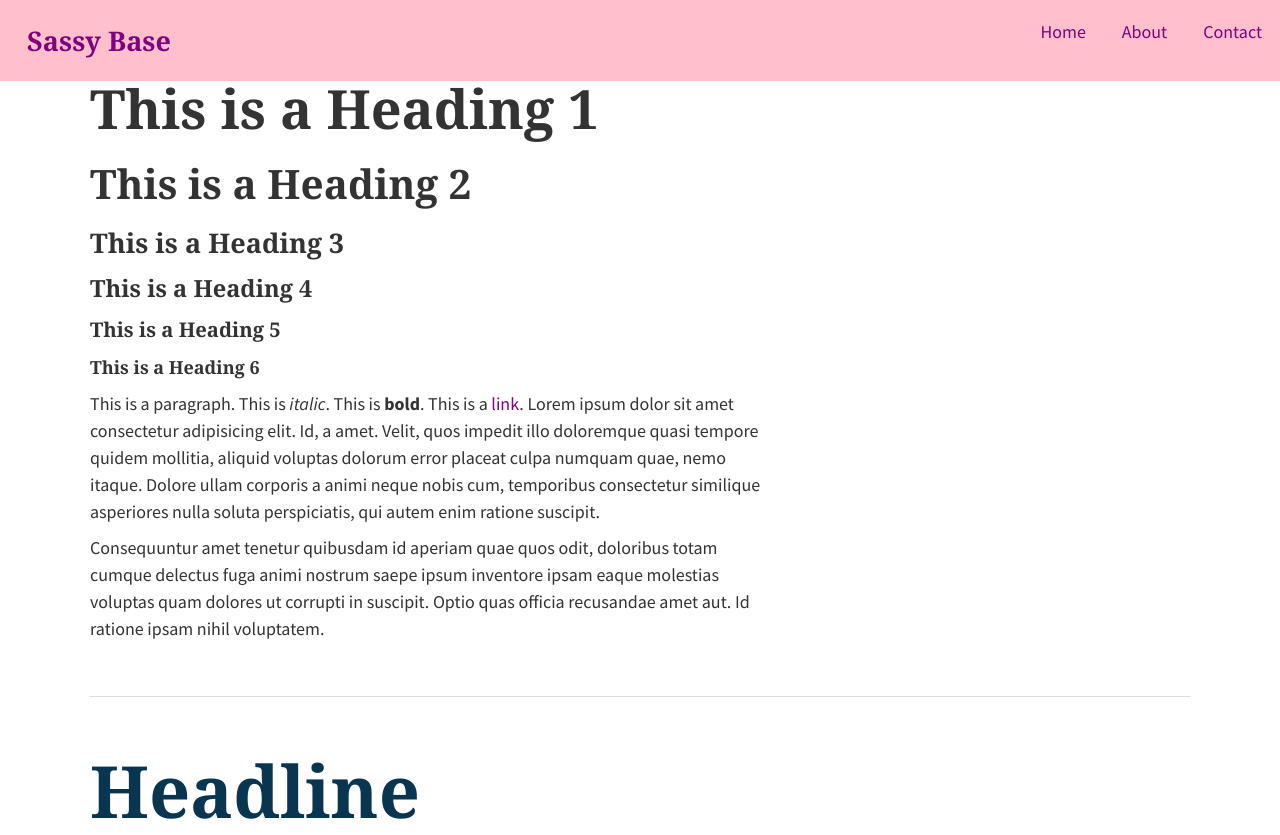
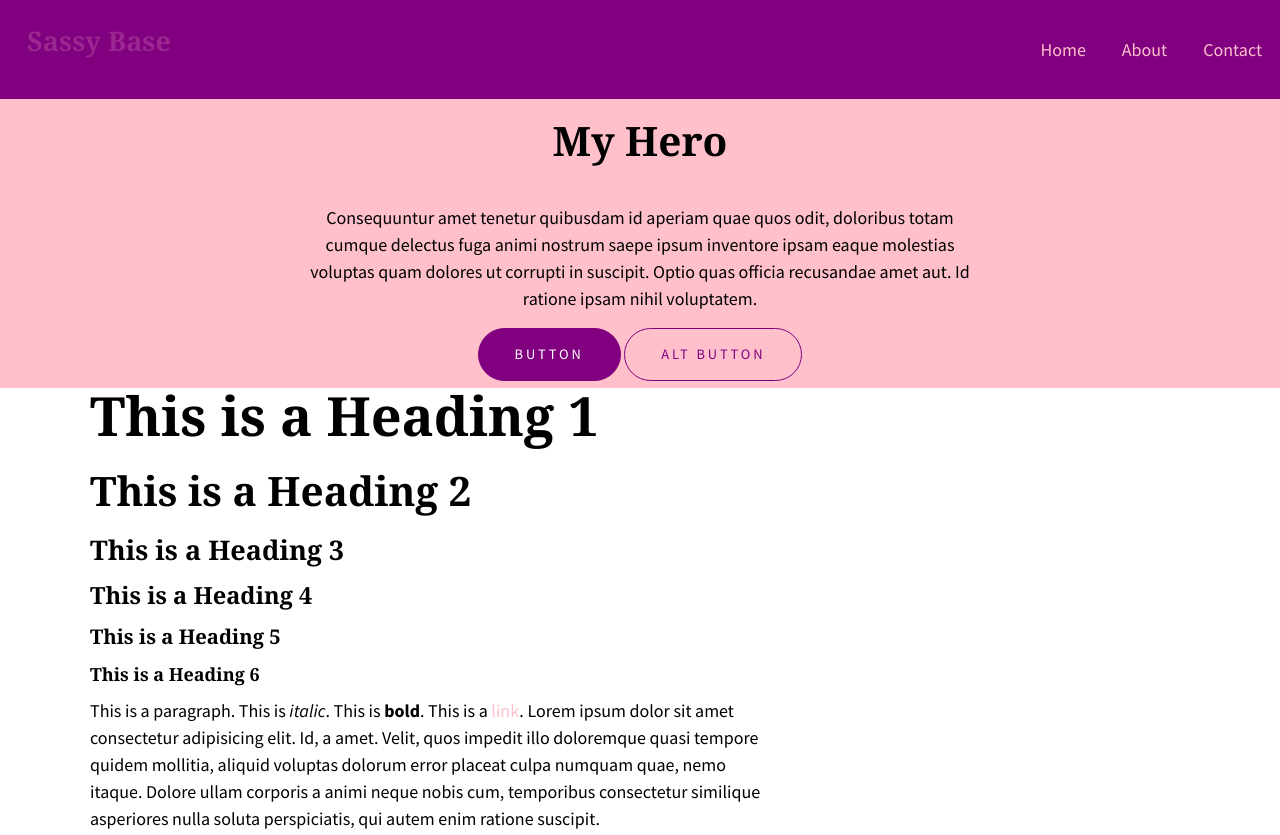
Before and after one commit to mrgvisitacion/sassy-base2, a plain HTML site: page index.html in a window 1280 px wide. Shown: the top 835 px of the page. Drawn offline with Linux system fonts and the light colour scheme; a script that the page names is missing; a web font is replaced by a local one.

Commit message:
Added Hero

```diff
--- a/index.html
+++ b/index.html
@@ -15,6 +15,11 @@
     <link href="css/style.css" rel="stylesheet" type="text/css" />
 </head>
 
+
+
+
+
+
 <body>
 
     <header class="site-header">
@@ -30,6 +35,19 @@
         </nav>
     </header>
 
+    <section class="hero">
+        <div class="container">
+            <h2>My Hero</h2>
+            <p>Consequuntur amet tenetur quibusdam id aperiam quae quos odit, doloribus totam cumque delectus fuga animi nostrum
+                    saepe ipsum inventore ipsam eaque molestias voluptas quam dolores ut corrupti in suscipit. Optio quas officia recusandae
+                    amet aut. Id ratione ipsam nihil voluptatem.</p>
+                <a href="#" class="button">Button</a>
+                <a href="#" class="button alt">Alt Button</a>
+        </div>
+    </section>
+
+
+
     <div class="container">
 
         <h1>This is a Heading 1</h1>
@@ -40,14 +58,14 @@
         <h6>This is a Heading 6</h6>
 
         <p>This is a paragraph. This is <em>italic</em>. This is <strong>bold</strong>. This is a <a href="#">link</a>. Lorem ipsum dolor sit amet consectetur adipisicing elit. Id, a amet. Velit, quos impedit illo doloremque quasi tempore
-            quidem mollitia, aliquid voluptas dolorum error placeat culpa numquam quae, nemo itaque. Dolore ullam corporis a
-            animi neque nobis cum, temporibus consectetur similique asperiores nulla soluta perspiciatis, qui autem enim ratione
-            suscipit.
+        quidem mollitia, aliquid voluptas dolorum error placeat culpa numquam quae, nemo itaque. Dolore ullam corporis a
+        animi neque nobis cum, temporibus consectetur similique asperiores nulla soluta perspiciatis, qui autem enim ratione
+        suscipit.
         </p>
 
         <p>Consequuntur amet tenetur quibusdam id aperiam quae quos odit, doloribus totam cumque delectus fuga animi nostrum
-            saepe ipsum inventore ipsam eaque molestias voluptas quam dolores ut corrupti in suscipit. Optio quas officia recusandae
-            amet aut. Id ratione ipsam nihil voluptatem.</p>
+        saepe ipsum inventore ipsam eaque molestias voluptas quam dolores ut corrupti in suscipit. Optio quas officia recusandae
+        amet aut. Id ratione ipsam nihil voluptatem.</p>
 
         <hr />
 
--- a/scss/partials/_components.scss
+++ b/scss/partials/_components.scss
@@ -34,6 +34,12 @@ a.button {
 
 }
 
+a {
+    &:hover {
+        opacity: .2;
+    }
+}
+
 
 
 //   button.alt, a.button.alt {
--- a/scss/partials/_structure.scss
+++ b/scss/partials/_structure.scss
@@ -1,18 +1,18 @@
 /* Site Structure */
 .site-header,
 .site-footer {
-    background: pink;
+    background: purple;
 }
 
 
 header {
-    background: pink;
+    background: grey;
     display: flex;
     justify-content: space-between;
 }
 
 a {
-    color: red;
+    color: pink;
     text-decoration: none;
 }
 
@@ -31,8 +31,8 @@ a {
     ul {
         display: flex;
         list-style: none;
-        margin: 0;
         padding: 0;
+        justify-content: center;
 
     }
 
@@ -49,7 +49,21 @@ a {
 
 }
 
+/* HERO */
 
-.site-footer {
-    ul {
+.hero {
+    background-color: $hero-bg-color;
+    max-width: 100%;
+    margin-left: auto;
+    margin-right: auto;
+    text-align: center;
+
+    p {
+        margin-left: auto;
+        margin-right: auto;
+    }
+
+    h2 {
+        padding: .5em;
+    }
 }
--- a/scss/style.scss
+++ b/scss/style.scss
@@ -2,13 +2,14 @@
 $type-base: "Source Sans Pro", Helvetica, Arial, sans-serif;
 $type-heading: Georgia, serif;
 $type-linewidth: 38em;
-$type-color: #333;
+$type-color: black;
 $type-color-lightgrey: rgba(0,0,0,.5);
 
 //COLOR
-$link-color: #39c;
-$link-color-dark: #069;
+$link-color: purple;
+$link-color-dark: purple;
 $accent-color: #093550;
+$hero-bg-color: pink;
 
 //BREAKPOINTS
 $breakpoint-small: 768px;
```
Also changed, not shown: css/style.css, 2 other files.
